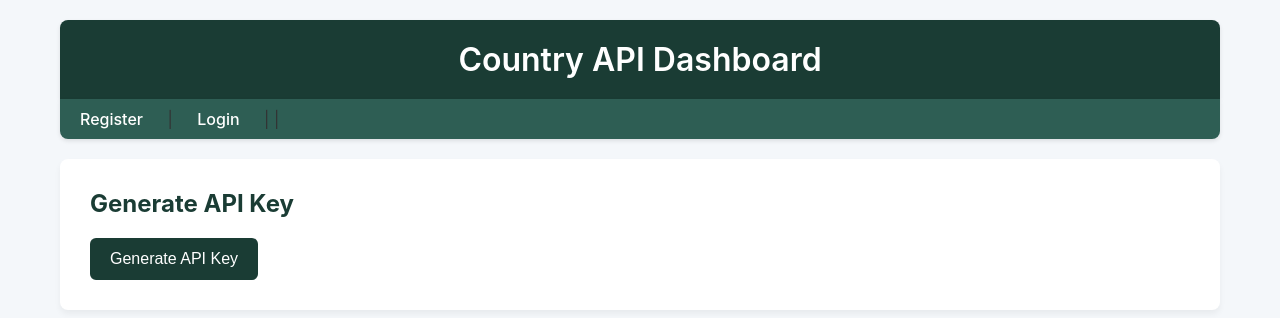
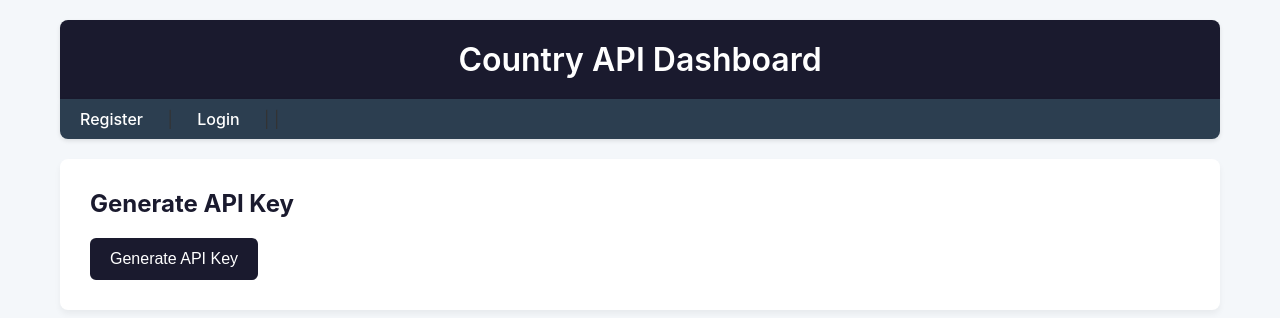
Before and after one commit to ChalanaSangeeth123/server-side-cw, a React (Create React App) app in the folder frontend/: page /apikey in a window 1280 px wide. Shown: the top 318 px of the page. Built offline with nearby package versions, Linux system fonts and the light colour scheme.

Commit message:
update files

```diff
--- a/frontend/src/App.css
+++ b/frontend/src/App.css
@@ -20,7 +20,7 @@ body {
 
 /* Header */
 .header {
-    background-color: #1a3c34;
+    background-color: #1a1a2e; /* dark blue */
     color: white;
     padding: 20px;
     text-align: center;
@@ -35,7 +35,7 @@ body {
 
 /* Navigation */
 nav {
-    background-color: #2e5e54;
+    background-color: #2c3e50; /* dark blue-gray */
     padding: 10px 0;
     border-radius: 0 0 8px 8px;
     box-shadow: 0 2px 4px rgba(0, 0, 0, 0.1);
@@ -50,7 +50,7 @@ nav a {
 }
 
 nav a:hover {
-    color: #a3e4d7;
+    color: #adb5bd; /* light gray-blue hover */
 }
 
 /* Section container */
@@ -69,7 +69,7 @@ nav a:hover {
 
 .section h3 {
     font-size: 1.5rem;
-    color: #1a3c34;
+    color: #1a1a2e; /* dark blue */
     margin-bottom: 20px;
 }
 
@@ -93,12 +93,12 @@ input {
 
 input:focus {
     outline: none;
-    border-color: #1a3c34;
-    box-shadow: 0 0 0 3px rgba(26, 60, 52, 0.1);
+    border-color: #1a1a2e;
+    box-shadow: 0 0 0 3px rgba(26, 26, 46, 0.1);
 }
 
 button {
-    background-color: #1a3c34;
+    background-color: #1a1a2e; /* dark blue */
     color: white;
     padding: 12px 20px;
     border: none;
@@ -110,16 +110,16 @@ button {
 }
 
 button:hover {
-    background-color: #2e5e54;
+    background-color: #2c3e50; /* darker blue-gray */
 }
 
 /* Success and error messages */
 .success {
     margin-top: 15px;
     padding: 12px;
-    background-color: #e6f4ea;
-    color: #2e7d32;
-    border: 1px solid #a5d6a7;
+    background-color: #e9ecef;
+    color: #2f3e46;
+    border: 1px solid #ced4da;
     border-radius: 6px;
     font-size: 0.95rem;
 }
@@ -145,7 +145,7 @@ button:hover {
 
 .country-data h4 {
     font-size: 1.3rem;
-    color: #1a3c34;
+    color: #1a1a2e;
     margin-bottom: 10px;
 }
 
```
Also changed, not shown: 1 other file (tests, documents, lock files or other folders).
